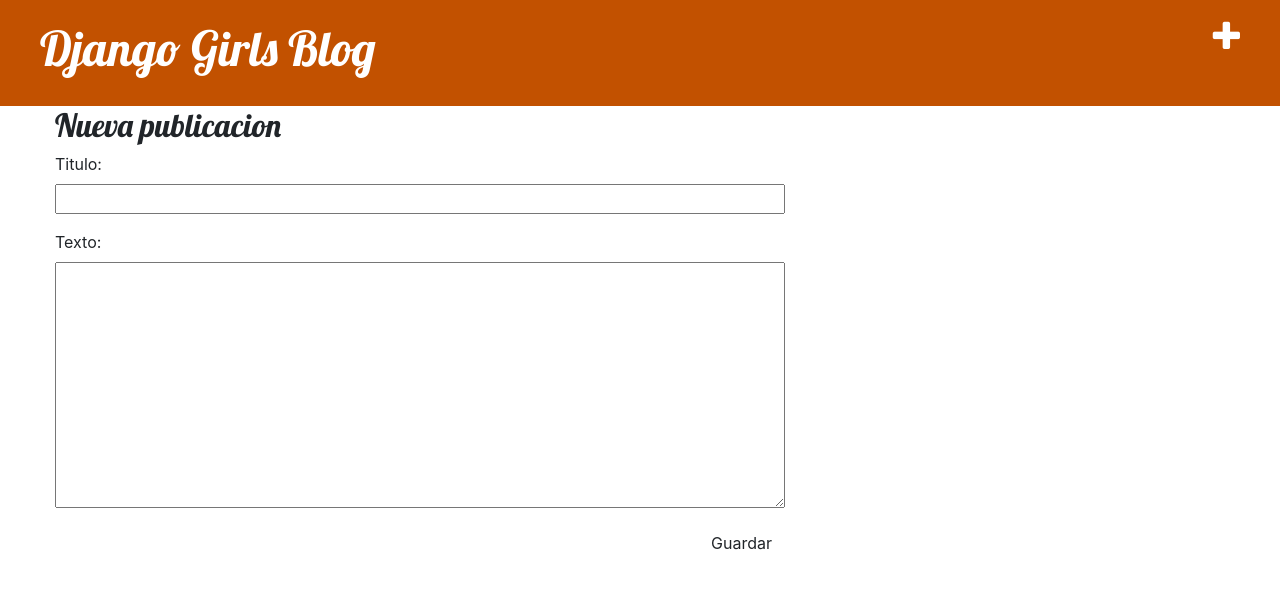
After one commit to Ruddy59/Progra_Django, a Django app: page /publicacion/nueva in a window 1280 px wide. The commit adds this page. Shown: the top 589 px of the page. Run offline with Django 3.2, Linux system fonts and the light colour scheme; some libraries are stand-ins or nearby versions.

Commit message:
Funcion de agregar y editar

```diff
--- /dev/null
+++ b/blog/forms.py
@@ -0,0 +1,7 @@
+from django import forms
+from .models import Publicacion
+
+class PublicacionForm(forms.ModelForm):
+     class Meta:
+        model = Publicacion
+        fields = ('titulo', 'texto',)
--- a/blog/templates/blog/base.html
+++ b/blog/templates/blog/base.html
@@ -15,7 +15,7 @@
     <script src="https://stackpath.bootstrapcdn.com/bootstrap/4.5.2/js/bootstrap.min.js"
         integrity="sha384-B4gt1jrGC7Jh4AgTPSdUtOBvfO8shuf57BaghqFfPlYxofvL8/KUEfYiJOMMV+rV"
         crossorigin="anonymous"></script>
-
+    <link href="https://stackpath.bootstrapcdn.com/font-awesome/4.7.0/css/font-awesome.min.css" rel="stylesheet">
     <link href="//fonts.googleapis.com/css?family=Lobster&subset=latin,latin-ext" rel="stylesheet" type="text/css">
 
     <link rel="stylesheet" href="{% static 'css/blog.css' %}">
@@ -25,6 +25,7 @@
 
 <body>
     <div class="page-header">
+        <a href="{% url 'publicacion_nueva' %}" class="top-menu"><span class="fa fa-plus"></span></a>
         <h1><a href="/">Django Girls Blog</a></h1>
     </div>
     <div class="content container">
--- a/blog/templates/blog/publicacion_detalle.html
+++ b/blog/templates/blog/publicacion_detalle.html
@@ -7,6 +7,7 @@
                 {{ publicacion.fecha_publicacion }}
             </div>
         {% endif %}
+        <a class="btn btn-default" href="{% url 'publicacion_editar' pk=publicacion.pk %}"><span class="fa fa-pencil"></span></a>
         <h2>{{ publicacion.titulo }}</h2>
         <p>{{ publicacion.texto|linebreaksbr }}</p>
     </div>
--- /dev/null
+++ b/blog/templates/blog/publicacion_editar.html
@@ -0,0 +1,9 @@
+{% extends 'blog/base.html' %}
+
+{% block content %}
+    <h2>Nueva publicacion</h2>
+    <form method="POST" class="post-form">{% csrf_token %}
+        {{ formulario.as_p }}
+        <button type="submit" class="save btn btn-default">Guardar</button>
+    </form>
+{% endblock %}
--- a/blog/urls.py
+++ b/blog/urls.py
@@ -4,4 +4,7 @@ from . import views
 urlpatterns = [
     path('', views.publicacion_lista, name='publicacion_lista'),
     path('publicacion/<int:pk>/', views.publicacion_detalle, name='detalle_publicacion'),
+    path('publicacion/nueva', views.publicacion_nueva, name='publicacion_nueva'),
+    path('publicacion/<int:pk>/editar/', views.publicacion_editar, name='publicacion_editar'),
+
 ]
--- a/blog/views.py
+++ b/blog/views.py
@@ -1,6 +1,7 @@
-from django.shortcuts import render, get_object_or_404
+from django.shortcuts import render, get_object_or_404, redirect
 from django.utils import timezone
 from .models import Publicacion
+from .forms import PublicacionForm
 
 # Create your views here.
 def publicacion_lista(request):
@@ -11,3 +12,30 @@ def publicacion_lista(request):
 def publicacion_detalle(request, pk):
     publicacion = get_object_or_404(Publicacion, pk=pk)
     return render(request, 'blog/publicacion_detalle.html', {'publicacion': publicacion})
+
+def publicacion_nueva(request):
+    if request.method == "POST":
+        formulario = PublicacionForm(request.POST)
+        if formulario.is_valid():
+            publicacion = formulario.save(commit=False)
+            publicacion.autor = request.user
+            publicacion.fecha_publicacion = timezone.now()
+            publicacion.save()
+            return redirect('detalle_publicacion', pk=publicacion.pk)
+    else:
+        formulario = PublicacionForm()
+        return render(request, 'blog/publicacion_editar.html', {'formulario': formulario})
+
+def publicacion_editar(request, pk):
+    publicacion = get_object_or_404(Publicacion, pk=pk)
+    if request.method == "POST":
+        formulario = PublicacionForm(request.POST, instance=publicacion)
+        if formulario.is_valid():
+            publicacion = formulario.save(commit=False)
+            publicacion.autor = request.user
+            publicacion.fecha_publicacion = timezone.now()
+            publicacion.save()
+            return redirect('detalle_publicacion', pk=publicacion.pk)
+    else:
+        formulario = PublicacionForm(instance=publicacion)
+    return render(request, 'blog/publicacion_editar.html', {'formulario': formulario})
```
